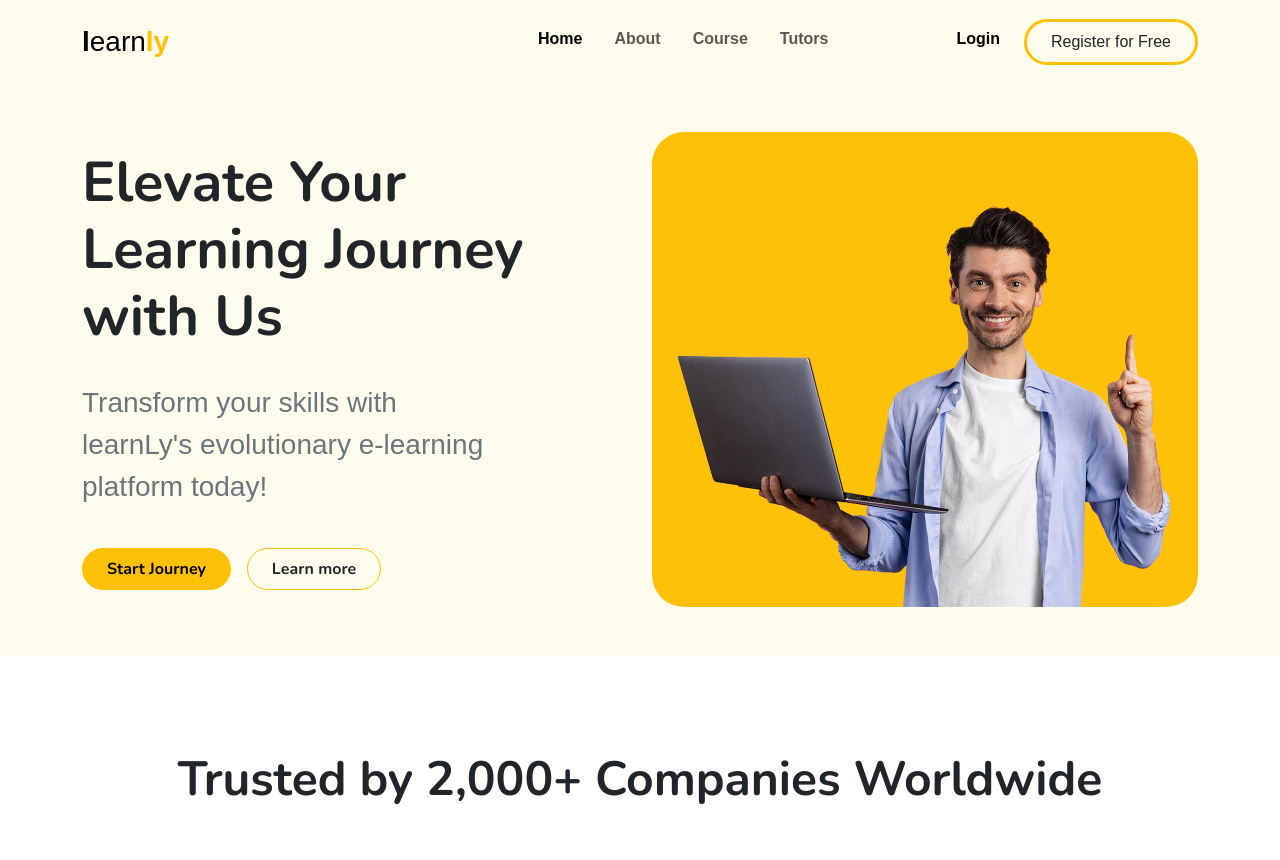
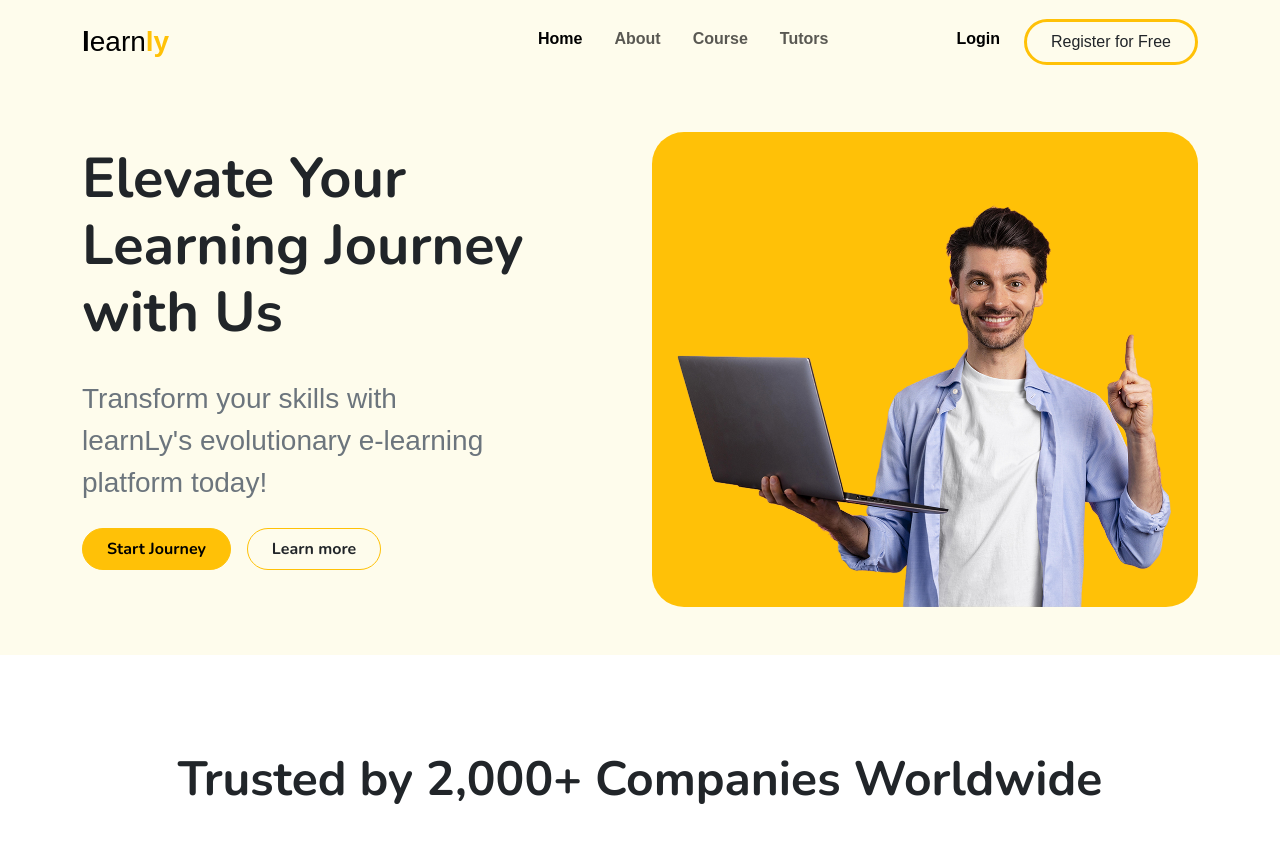
Before and after one commit to quickshifter8461/Frontend-CSS-HTML-Bootstrap, a plain HTML site: page index.html in a window 1280 px wide. Shown: the top 860 px of the page. Drawn offline with nearby package versions, Linux system fonts and the light colour scheme.

Commit message:
section update

```diff
--- a/index.html
+++ b/index.html
@@ -64,7 +64,7 @@
         <!-- main -->
         <div class="container py-5">
             <div class="row g-4">
-                <div class="col-12 col-lg-6 d-flex flex-column justify-content-center">
+                <div class="col-12 col-lg-6 my-auto">
                     <h1 class="display-4 fw-bolder pb-4">Elevate Your Learning Journey with Us</h1>
                     <p class="fs-3 text-secondary rubik w-75">Transform your skills with learnLy's evolutionary
                         e-learning platform
```
